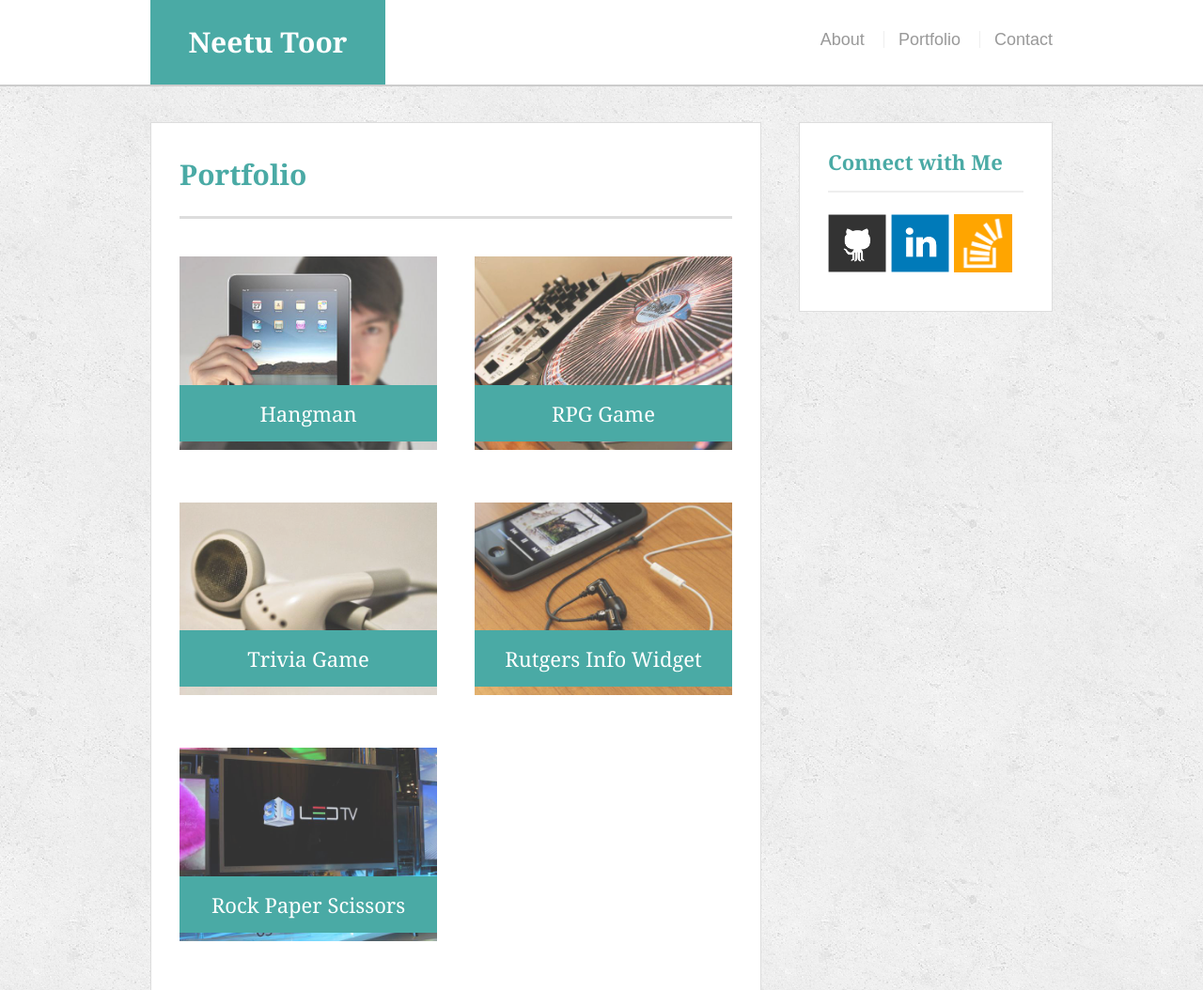
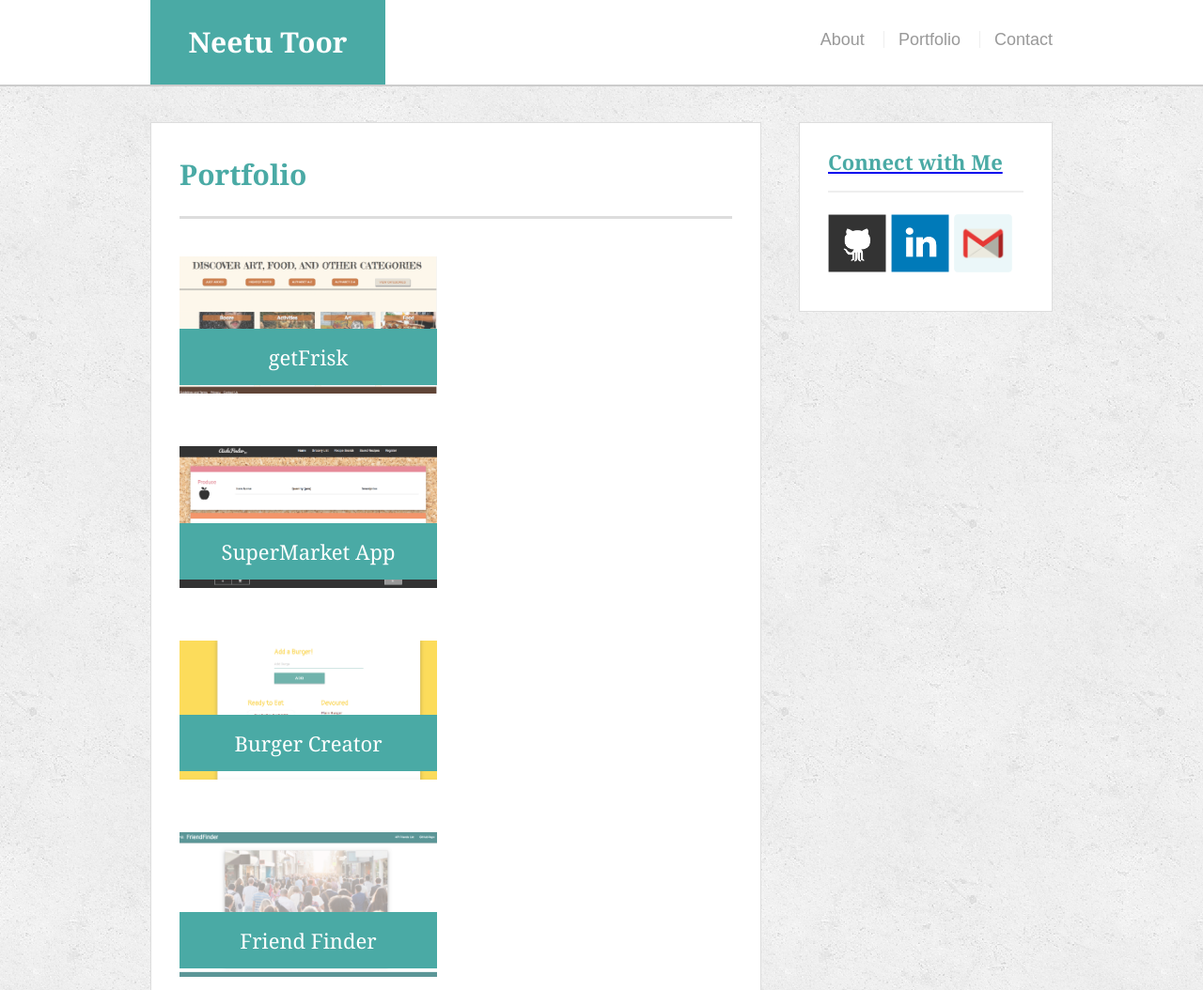
Before and after one commit to neetuktoor/neetuktoor.github.io, a plain HTML site: page Responsive-Portfolio/portfolio.html in a window 1280 px wide. Shown: the top 1054 px of the page at 94% size. Drawn offline with Linux system fonts and the light colour scheme.

Commit message:
Add files via upload

```diff
--- a/Responsive-Portfolio/portfolio.html
+++ b/Responsive-Portfolio/portfolio.html
@@ -28,29 +28,33 @@
       <h1>Portfolio</h1>
 
       <div class="work">
-        <img src="assets/images/technics-q-c-640-480-1.jpg" alt="hangman">
+        <a href="https://github.com/neetuktoor/getFrisk"><img src="assets/images/getfrisk.png" alt="Get Frisk">
 
-        <h3>Hangman</h3>
+        <h3>getFrisk</h3>
       </div>
+
       <div class="work">
-        <img src="assets/images/technics-q-c-640-480-2.jpg" alt="RPG Game">
+        <a href="https://github.com/neetuktoor/superMarketApp"><img src="assets/images/grocery.png" alt="Grocery App">
 
-        <h3>RPG Game</h3>
+        <h3>SuperMarket App</h3>
       </div>
+
       <div class="work">
-        <img src="assets/images/technics-q-c-640-480-5.jpg" alt="Trivia Game">
+        <a href="https://github.com/neetuktoor/burger"><img src="assets/images/burger.png" alt="Burger">
 
-        <h3>Trivia Game</h3>
+        <h3>Burger Creator</h3>
       </div>
+
       <div class="work">
-        <img src="assets/images/technics-q-c-640-480-7.jpg" alt="Rutgers Info Widget">
+        <a href="https://github.com/neetuktoor/friendFinder"><img src="assets/images/friendFinder.png" alt="friendfinder">
 
-        <h3>Rutgers Info Widget</h3>
+        <h3>Friend Finder</h3>
       </div>
+
       <div class="work">
-        <img src="assets/images/technics-q-c-640-480-9.jpg" alt="Rock Paper Scissors">
+        <a href="https://github.com/neetuktoor/TrainScheduler"><img src="assets/images/train.png" alt="Train Scheduler">
 
-        <h3>Rock Paper Scissors</h3>
+        <h3>Train Scheduler</h3>
       </div>
 
     </section>
@@ -61,7 +65,7 @@
 
         <a href="https://github.com/neetuktoor"><img src="assets/images/github-128.png" class="social" alt="GitHub" /></a>
         <a href="https://www.linkedin.com/feed/?trk="><img src="assets/images/linkedin-128.png" class="social" alt="LinkedIn" /></a>
-        <a href="https://stackoverflow.com/users/8116909/neetu"><img src="assets/images/stackoverflow-128.png" class="social" alt="Stack Overflow" /></a>
+        <a href="mailto:neetuktoor@gmail.com"><img src="assets/images/gmail.png" class="social" alt="Stack Overflow" /></a>
       </div>
     </section>
   </div>
```
Also changed, not shown: Responsive-Portfolio/contact.html (+2 -2 lines), Responsive-Portfolio/index.html (+3 -3 lines), Responsive-Portfolio/assets/images/biopic.png, Responsive-Portfolio/assets/images/burger.png (added), Responsive-Portfolio/assets/images/friendFinder.png (added), Responsive-Portfolio/assets/images/getFrisk.png (added), Responsive-Portfolio/assets/images/gmail.png (added), Responsive-Portfolio/assets/images/grocery.png (added), Responsive-Portfolio/assets/images/train.png (added).
